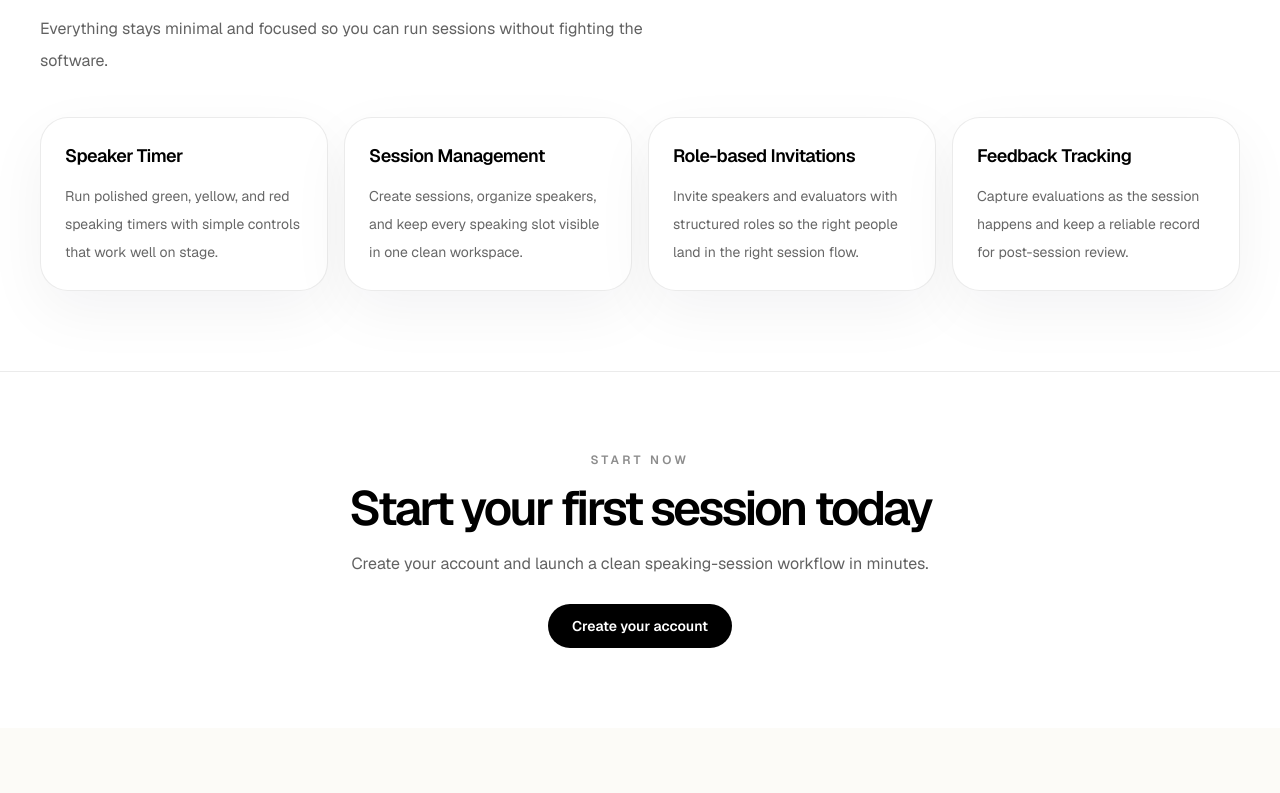
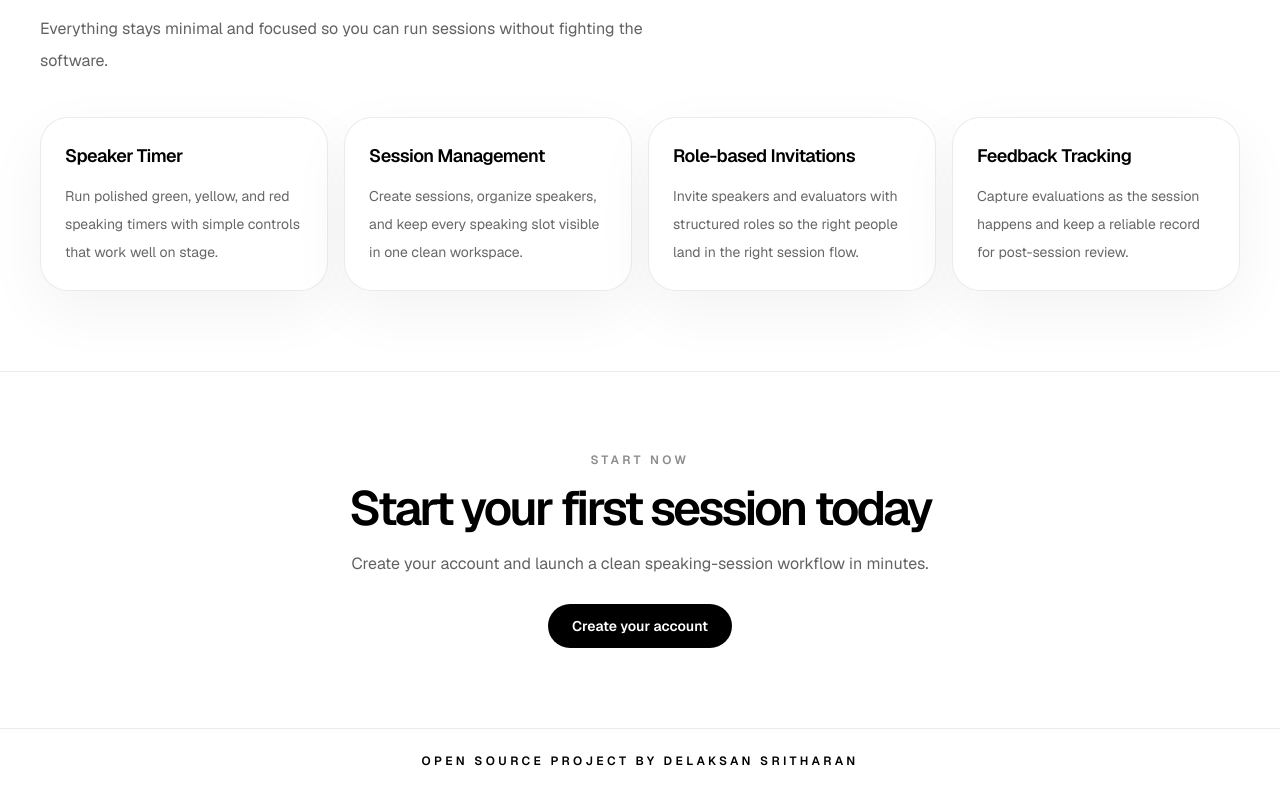
Before and after one commit to Delaksan-Sritharan/StageFlow, a Next.js app: page / in a window 1280 px wide. Shown: the part 2049-2842 px from the top of the page. Before the commit the page ends 2777 px from the top, so only its background shows below. Built offline with nearby package versions, Linux system fonts and the light colour scheme; no server answers; the database is empty.

Commit message:
feat: add footer with attribution link to LinkedIn profile

```diff
--- a/components/LandingPage.tsx
+++ b/components/LandingPage.tsx
@@ -161,6 +161,19 @@ export function LandingPage() {
           </Link>
         </div>
       </section>
+
+      <footer className="border-t border-black/8 bg-white">
+        <div className="mx-auto flex w-full max-w-7xl justify-center px-6 py-6 text-center md:px-10">
+          <a
+            href="https://www.linkedin.com/in/delaksan-sritharan/"
+            target="_blank"
+            rel="noreferrer"
+            className="text-xs font-semibold uppercase tracking-[0.28em] text-black/45 transition-colors duration-200 hover:text-black"
+          >
+            Open Source Project By Delaksan Sritharan
+          </a>
+        </div>
+      </footer>
     </main>
   );
 }
```
